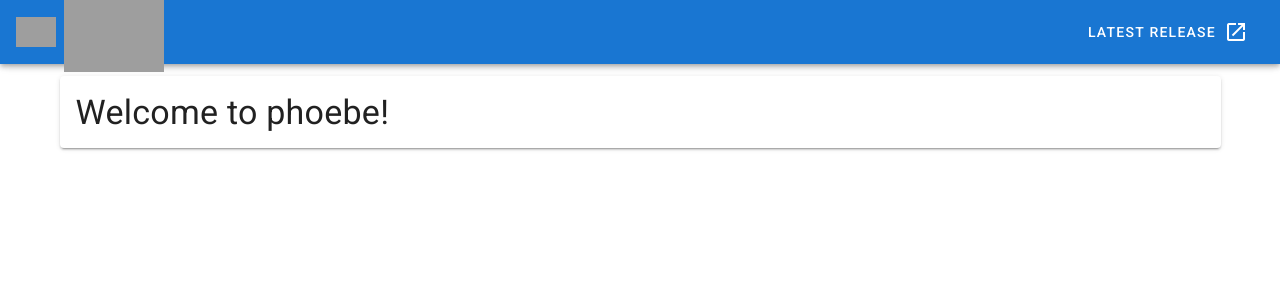
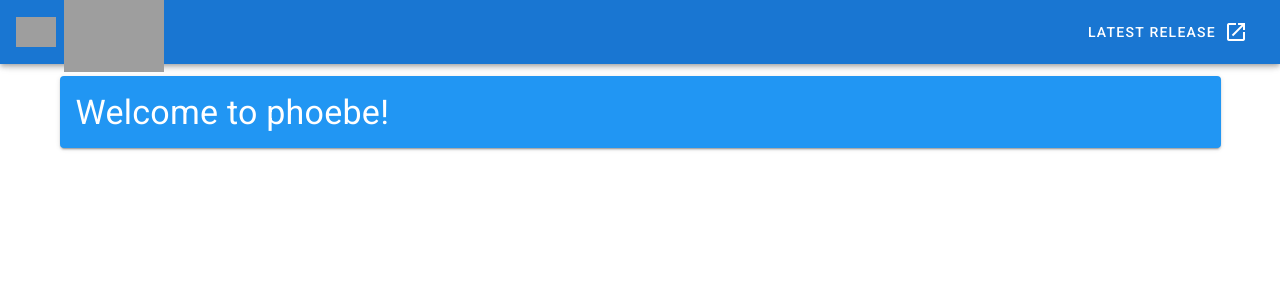
Before and after one commit to paullaster/inappguide, a Vue app: page / in a window 1280 px wide. Shown: the top 300 px of the page. Built offline with nearby package versions, Linux system fonts and the light colour scheme; grey boxes are pictures that could not be loaded.

Commit message:
add files

```diff
--- a/src/components/GuideCard.vue
+++ b/src/components/GuideCard.vue
@@ -1,6 +1,6 @@
 <template>
     <v-container>
-        <v-card>
+        <v-card dark color="blue">
         <v-card-title class="text-h4" >
             {{ greeting }}
         </v-card-title>
```
